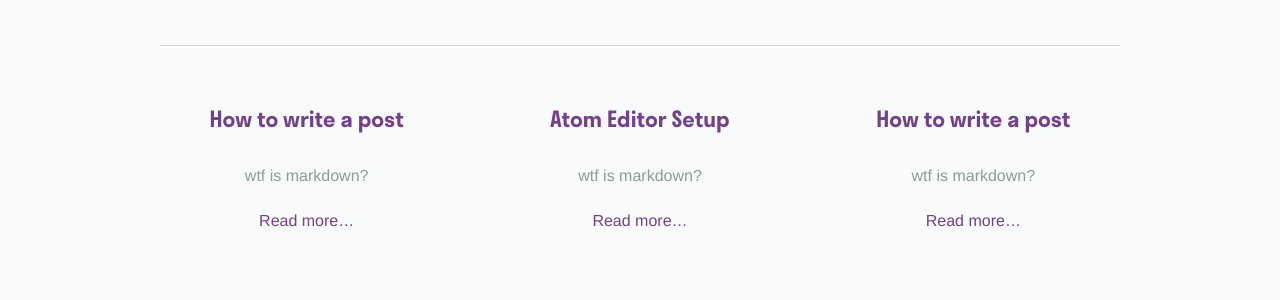
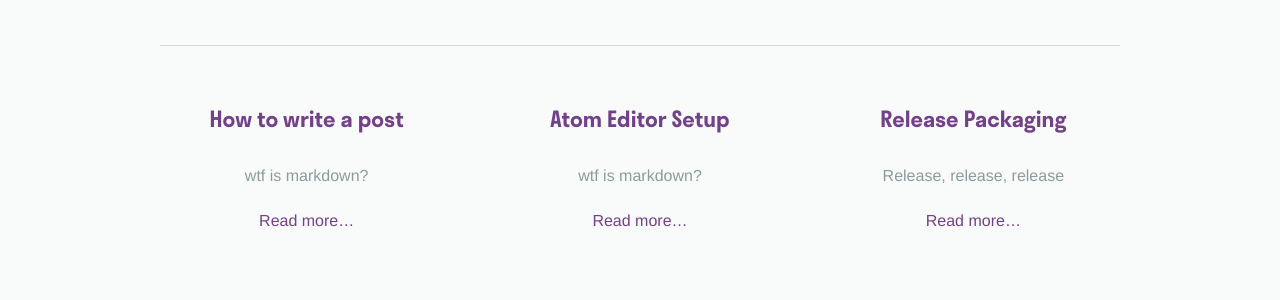
Before and after one commit to MattGough/exceedra.engineering, a Jekyll site: the page built from guidelines/index.html, in a window 1280 px wide. Shown: the part 788-1088 px from the top of the page. Built offline with Jekyll 4.4.1, drawn with Linux system fonts in a browser that asks for light colours; nearby versions of some CDN libraries.

Commit message:
fix to headers

```diff
--- a/_guidelines/CI-Packaging.md
+++ b/_guidelines/CI-Packaging.md
@@ -1,7 +1,7 @@
 ---
 layout:     guidelines
-title:      "How to write a post"
-subtitle:   "wtf is markdown?"
+title:      "Release Packaging"
+subtitle:   "Release, release, release"
 collection: guidelines
 ---
 
```
